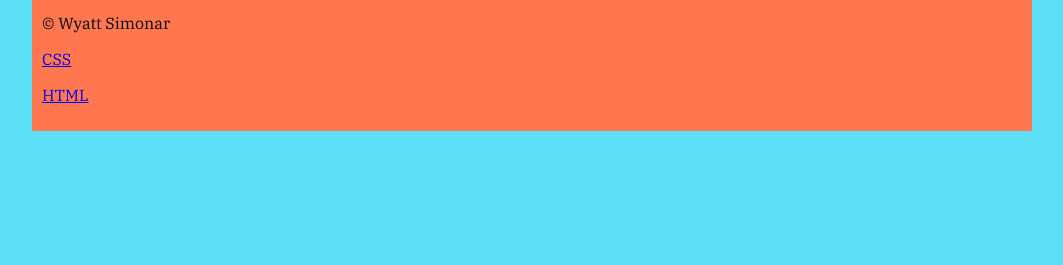
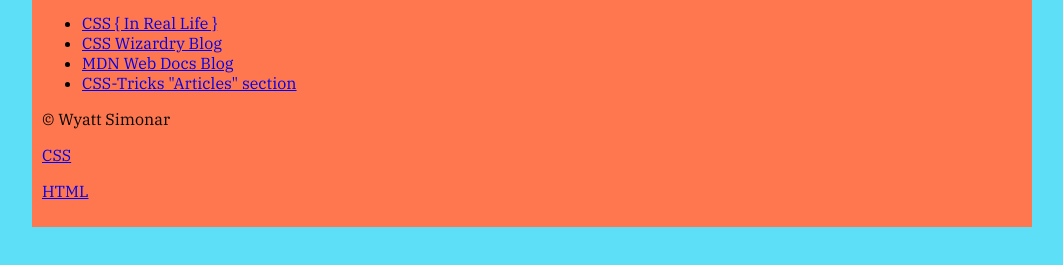
Before and after one commit to WyattSimonarNWTC/2252-02-wet-3a, a plain HTML site: page blogs/index.html in a window 1280 px wide. Shown: the part 277-542 px from the top of the page, without its empty margins (108-1171 px from the left). Drawn offline with Linux system fonts and the light colour scheme; files that its build step writes are made by us from their sources.

Commit message:
Updated "Blogs" webpage.

```diff
--- a/blogs/index.html
+++ b/blogs/index.html
@@ -22,6 +22,12 @@
 			</ul>
 		</nav>
 		<main>
+			<ul>
+				<li><a href="https://css-irl.info/">CSS &lcub; In Real Life &rcub;</a></li>
+				<li><a href="https://csswizardry.com/blog/">CSS Wizardry Blog</a></li>
+				<li><a href="https://developer.mozilla.org/en-US/blog/">MDN Web Docs Blog</a></li>
+				<li><a href="https://css-tricks.com/category/articles/">CSS-Tricks "Articles" section</a></li>
+			</ul>
 		</main>
 		<footer>
 			<p>&copy; Wyatt Simonar</p>
```
